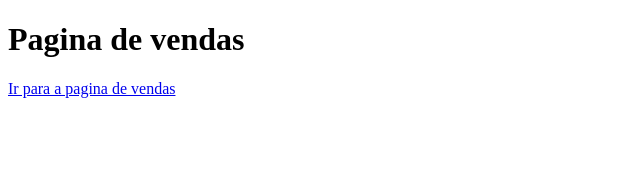
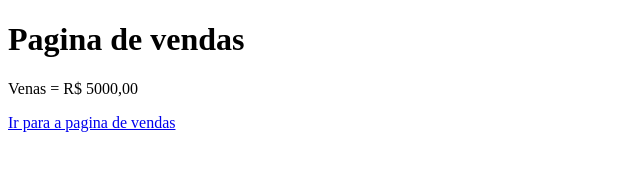
Before and after one commit to DiegoBasilioh/AulaGithub, a plain HTML site: page vendas.html in a window 1280 px wide. Shown: the whole page, without its empty margins (0-640 px from the left). Drawn offline with Linux system fonts and the light colour scheme.

Commit message:
Acrescentado valor das vendas

```diff
--- a/vendas.html
+++ b/vendas.html
@@ -7,6 +7,7 @@
 </head>
 <body>
     <h1>Pagina de vendas</h1>
+    <p>Venas = R$ 5000,00</p>
     <a href="index.html">Ir para a pagina de vendas</a>
 </body>
 </html>
```
